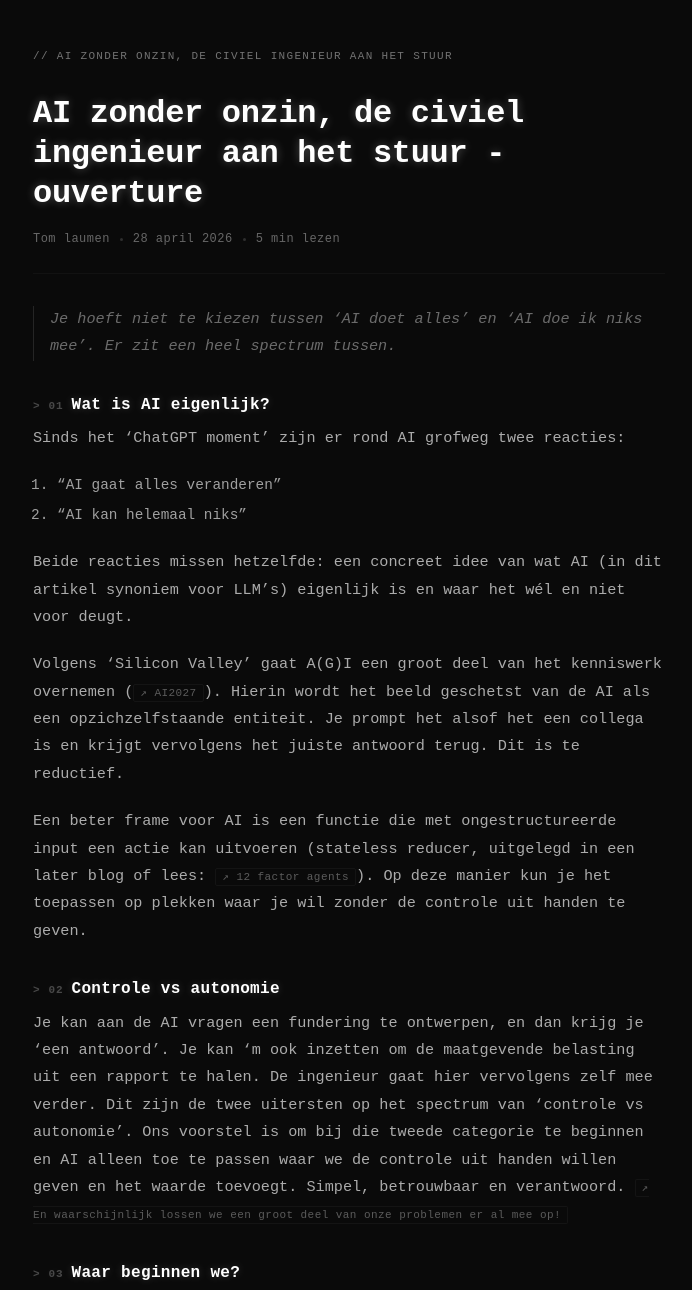
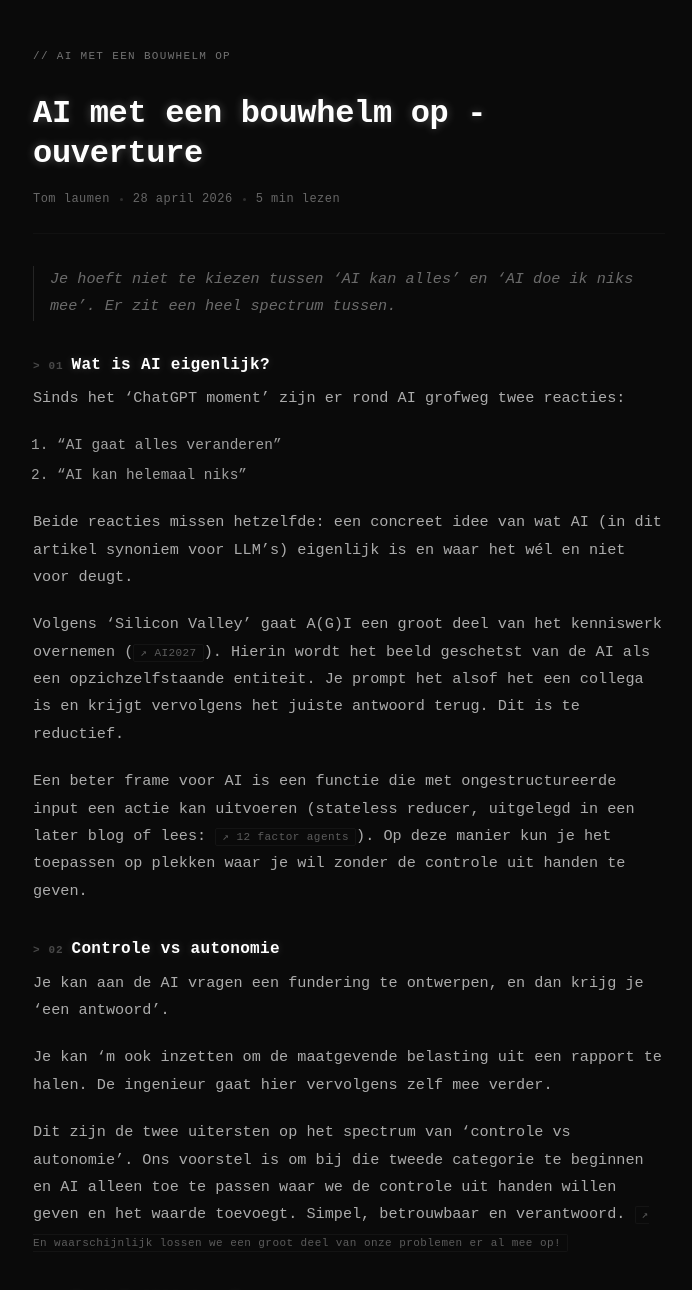
Before and after one commit to tlaumen/ari-website, a plain HTML site: page 1.html in a window 1280 px wide. Shown: the top 1290 px of the page, without its empty margins (291-983 px from the left). Drawn offline with Linux system fonts and the light colour scheme.

Commit message:
last redacting

```diff
--- a/blog_1.html
+++ b/1.html
@@ -3,7 +3,7 @@
 <head>
   <meta charset="UTF-8" />
   <meta name="viewport" content="width=device-width, initial-scale=1.0" />
-  <title>AI zonder onzin, de civiel ingenieur aan het stuur - ouverture</title>
+  <title>AI met een bouwhelm op - ouverture</title>
   <style>
     :root {
       --text-primary: #F0F0F0;
@@ -181,14 +181,14 @@
 <body>
   <article class="blog">
 
-    <span class="tag">AI zonder onzin, de civiel ingenieur aan het stuur</span>
-<h1 class="blog-title">AI zonder onzin, de civiel ingenieur aan het stuur - ouverture</h1>
+    <span class="tag">AI met een bouwhelm op</span>
+<h1 class="blog-title">AI met een bouwhelm op - ouverture</h1>
 
     <div class="meta"><span>Tom laumen</span><span class="meta-dot"></span><span>28 april 2026</span><span class="meta-dot"></span><span>5 min lezen</span></div>
 
     <div class="blog-body">
 <blockquote>
-<p>Je hoeft niet te kiezen tussen &lsquo;AI doet alles&rsquo; en &lsquo;AI doe ik niks mee&rsquo;. Er zit een heel spectrum tussen. </p>
+<p>Je hoeft niet te kiezen tussen &lsquo;AI kan alles&rsquo; en &lsquo;AI doe ik niks mee&rsquo;. Er zit een heel spectrum tussen. </p>
 </blockquote>
 <h2>Wat is AI eigenlijk?</h2>
 <p>Sinds het &lsquo;ChatGPT moment&rsquo; zijn er rond AI grofweg twee reacties:</p>
@@ -200,9 +200,9 @@
 <p>Volgens &lsquo;Silicon Valley&rsquo; gaat A(G)I een groot deel van het kenniswerk overnemen (<a href="ai-2027.com">AI2027</a>). Hierin wordt het beeld geschetst van de AI als een opzichzelfstaande entiteit. Je prompt het alsof het een collega is en krijgt vervolgens het juiste antwoord terug. Dit is te reductief. </p>
 <p>Een beter frame voor AI is een functie die met ongestructureerde input een actie kan uitvoeren (stateless reducer, uitgelegd in een later blog of lees: <a href="https://github.com/humanlayer/12-factor-agents">12 factor agents</a>). Op deze manier kun je het toepassen op plekken waar je wil zonder de controle uit handen te geven. </p>
 <h2>Controle vs autonomie</h2>
-<p>Je kan aan de AI vragen een fundering te ontwerpen, en dan krijg je &lsquo;een antwoord&rsquo;.
-Je kan &lsquo;m ook inzetten om de maatgevende belasting uit een rapport te halen. De ingenieur gaat hier vervolgens zelf mee verder.
-Dit zijn de twee uitersten op het spectrum van &lsquo;controle vs autonomie&rsquo;.
+<p>Je kan aan de AI vragen een fundering te ontwerpen, en dan krijg je &lsquo;een antwoord&rsquo;.</p>
+<p>Je kan &lsquo;m ook inzetten om de maatgevende belasting uit een rapport te halen. De ingenieur gaat hier vervolgens zelf mee verder.</p>
+<p>Dit zijn de twee uitersten op het spectrum van &lsquo;controle vs autonomie&rsquo;.
 Ons voorstel is om bij die tweede categorie te beginnen en AI alleen toe te passen waar we de controle uit handen willen geven en het waarde toevoegt. Simpel, betrouwbaar en verantwoord.
 <a href="https://www.lennysnewsletter.com/i/193512668/category-1-deterministic-automation">En waarschijnlijk lossen we een groot deel van onze problemen er al mee op!</a></p>
 <h2>Waar beginnen we?</h2>
@@ -221,14 +221,14 @@ Ons voorstel is om bij die tweede categorie te beginnen en AI alleen toe te pass
 </ul>
 <p>Met dit als basis kunnen we ons werk daadwerkelijk een stuk mooier maken!</p>
 <h2>Voorbeeld: draagkracht paalfundering</h2>
-<p>Om een voorbeeld uit mijn eigen praktijk verder uit te werken: &ldquo;Hoe kunnen we met AI de draagkracht van een paalfundering berekenen?&rdquo;.
-Veel mensen denken hierbij waarschijnlijk aan de volgende aanpak:</p>
+<p>Om een voorbeeld uit mijn eigen praktijk verder uit te werken: &ldquo;Hoe kunnen we met AI de draagkracht van een paalfundering berekenen?&rdquo;.</p>
+<p>Veel mensen denken hierbij waarschijnlijk aan de volgende aanpak:</p>
 <ol>
 <li>Ingenieur: &lsquo;Ik wil een paalfundering naast Rotterdam Centraal hebben&rsquo; (prompt) + alle databestanden</li>
 <li>AI: magie </li>
 <li>Rapport is af</li>
 </ol>
-<p>Met deze aanpak is er geen controle op het rekenwerk. Wanneer er iets niet goed gaat (en die kans is groot), prompt je waarschijnlijk: &lsquo;pas &hellip; aan&rsquo;. En dan gaat er weer wat anders mis. Ongewenst, <a href="https://youtu.be/XNtkiQJ49Ps?si=wBMDxLdGhyUKuke-">en dat vinden de heren van Legora ook</a>. Of erger, het ziet er wel goed uit en je neemt aan dat het correct is&hellip;</p>
+<p>Met deze aanpak is er geen controle op het rekenwerk. Wanneer er iets niet goed gaat (en die kans is groot), prompt je waarschijnlijk: &lsquo;pas &hellip; aan&rsquo;. En dan gaat er weer wat anders mis. Ongewenst, <a href="https://youtu.be/XNtkiQJ49Ps?si=wBMDxLdGhyUKuke-">en bij Legora denken ze er net zo over</a>! Of erger, het ziet er wel goed uit en je neemt aan dat het correct is&hellip;</p>
 <p>In plaats daarvan maken we er de volgende workflow van:</p>
 <ol>
 <li>Ingenieur: &lsquo;ik wil een paalfundering uitrekenen&rsquo; (prompt)</li>
@@ -260,7 +260,7 @@ Een voorbeeld van een harnas voor programmeren is Claude Code (of <a href="https
 <p>Heb je vragen, opmerkingen of meningen? Reageer vooral op <a href="https://www.linkedin.com/company/ari-engineer/">LinkedIn</a>!</p>
     </div>
 
-    <p class="blog-footer">Betrouwbare 'AI functies' - hoe bouw je ze?</p>
+    <p class="blog-footer">Betrouwbare 'AI functies'</p>
   </article>
 </body>
 </html>
```
